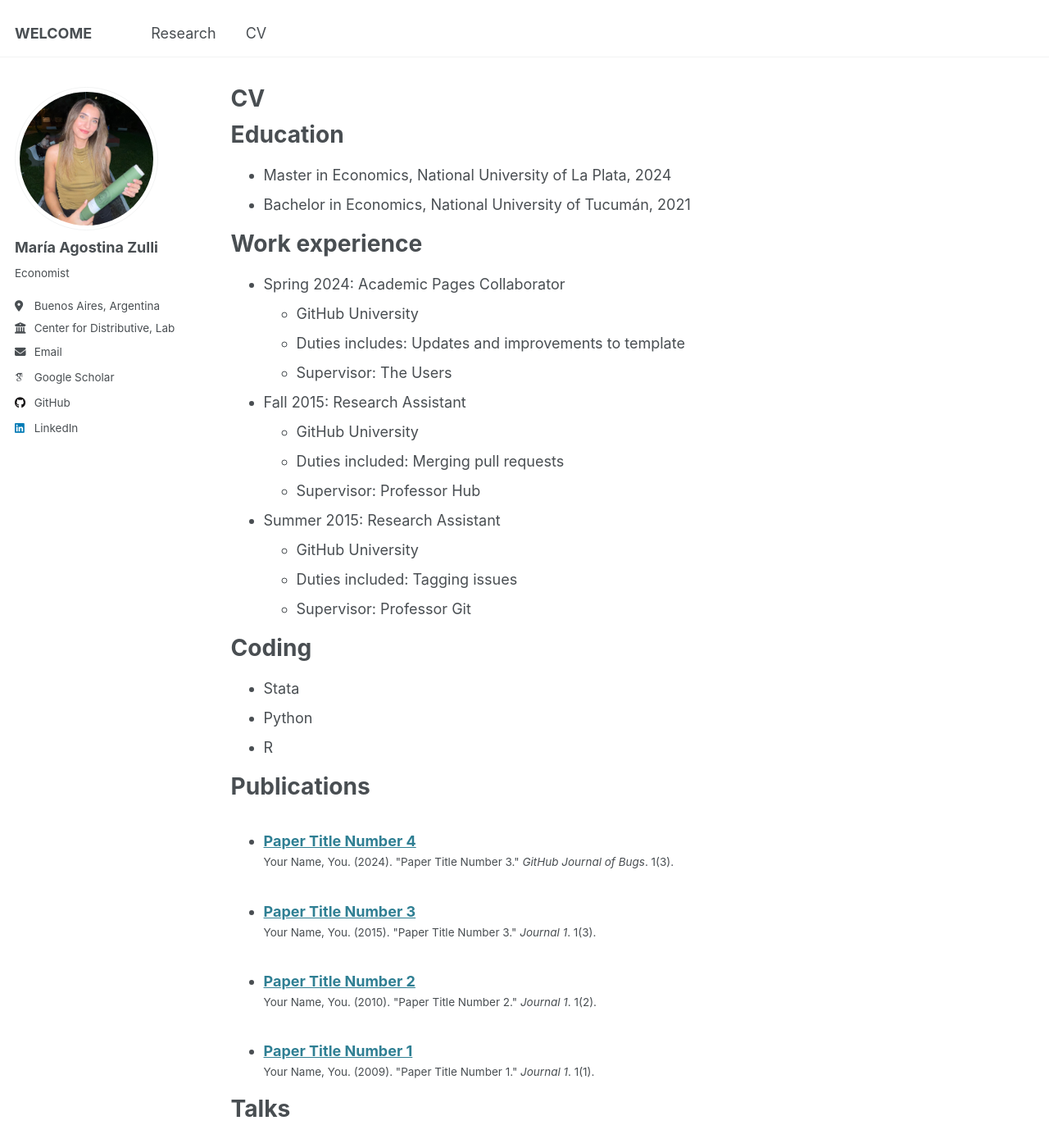
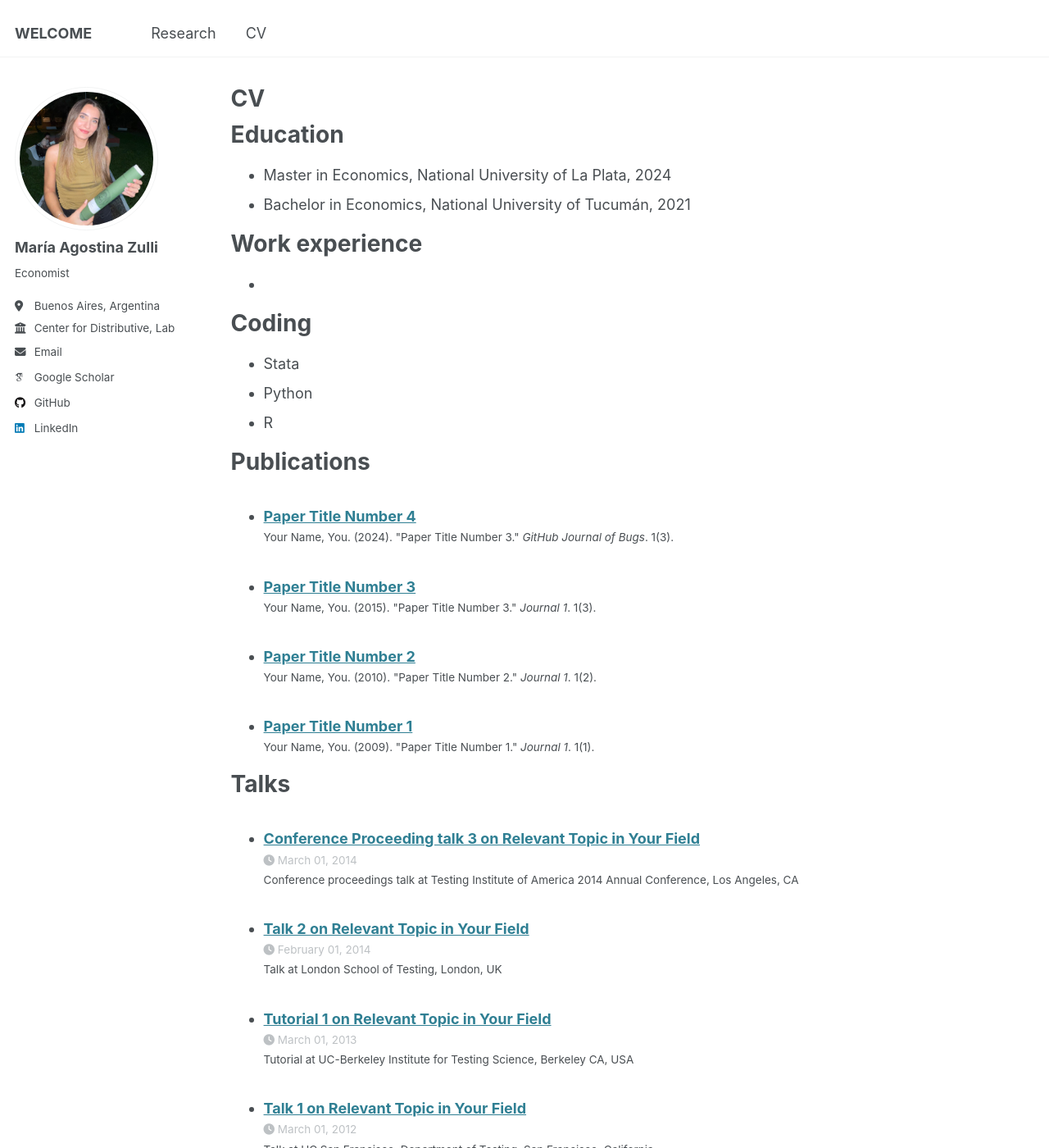
Before and after one commit to agoszulli/agostinazulli.github.io, a Jekyll site: the page built from _pages/cv.md, in a window 1280 px wide and 1400 px high. Shown: the whole window at 82% size. Built offline with Jekyll 4.4.1, drawn with Linux system fonts in a browser that asks for light colours; some web fonts are replaced; some of the changed text lies outside the part shown.

Commit message:
Update cv.md

```diff
--- a/_pages/cv.md
+++ b/_pages/cv.md
@@ -16,20 +16,7 @@ Education
 
 Work experience
 ======
-* Spring 2024: Academic Pages Collaborator
-  * GitHub University
-  * Duties includes: Updates and improvements to template
-  * Supervisor: The Users
-
-* Fall 2015: Research Assistant
-  * GitHub University
-  * Duties included: Merging pull requests
-  * Supervisor: Professor Hub
-
-* Summer 2015: Research Assistant
-  * GitHub University
-  * Duties included: Tagging issues
-  * Supervisor: Professor Git
+*
 
 Coding
 ======
@@ -55,7 +42,9 @@ Teaching
   * <em>Advanced Econometrics</em>, Masters in Economics program. 2023-2024
   * <em>Pyhton for Economists</em>, Masters in Economics program. 2023-2024
 
+* National University of Tucumán: Research & Teaching Assistant
+  * <em>Macroeconomics II</em>, Bachelor in Economics program. 2019-2021
 
-Service and leadership
+Service
 ======
-* Currently signed in to 43 different slack teams
+* Volunteer at Mujeres x Mujeres foundation
```
